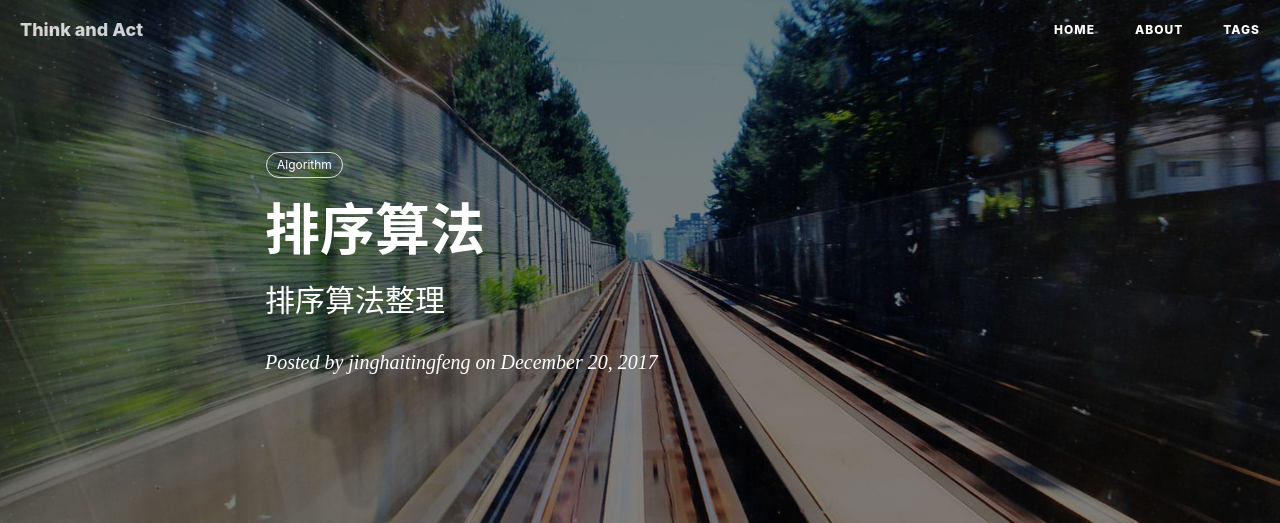
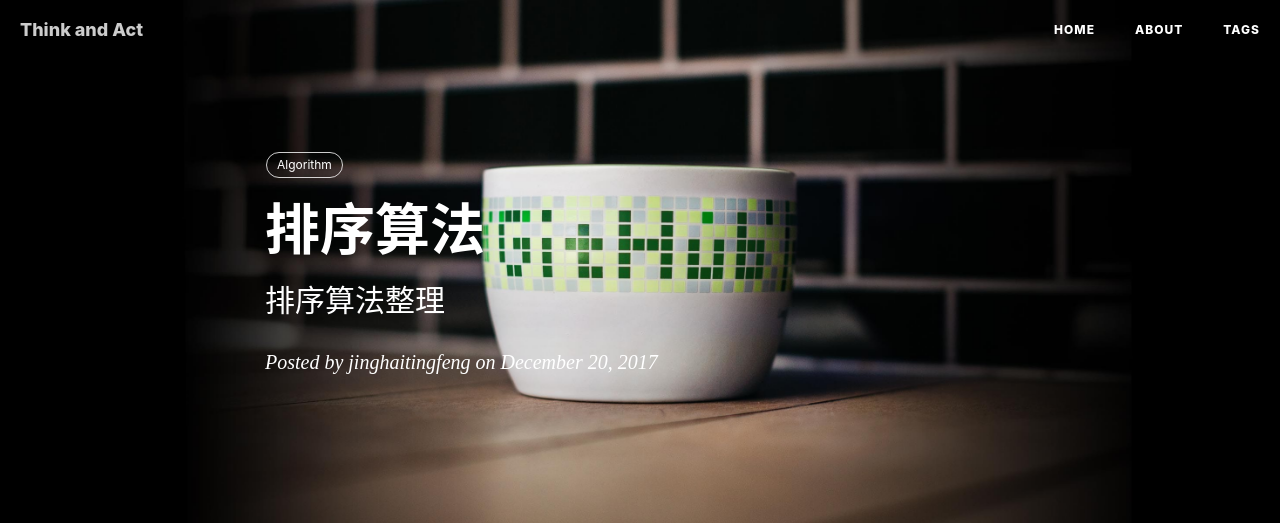
Before and after one commit to jinghaitingfeng/jinghaitingfeng.github.io, a Jekyll site: the page built from _posts/2017-12-20-排序算法.md, in a window 1280 px wide. Shown: the top 523 px of the page. Built offline with Jekyll 4.4.1, drawn with Linux system fonts in a browser that asks for light colours; nearby versions of some CDN libraries; comment, search, counter and statistics services are not loaded; grey boxes are pictures that could not be loaded.

Commit message:
修改格式

```diff
--- a/_posts/2017-12-20-排序算法.md
+++ b/_posts/2017-12-20-排序算法.md
@@ -4,7 +4,7 @@
 subtitle:   排序算法整理
 date:       2017-12-20
 author:     jinghaitingfeng
-header-img: img/post-bg-2015.jpg
+header-img: img/post-bg-github-cup.jpg
 catalog: true
 tags:
     - Algorithm
```
